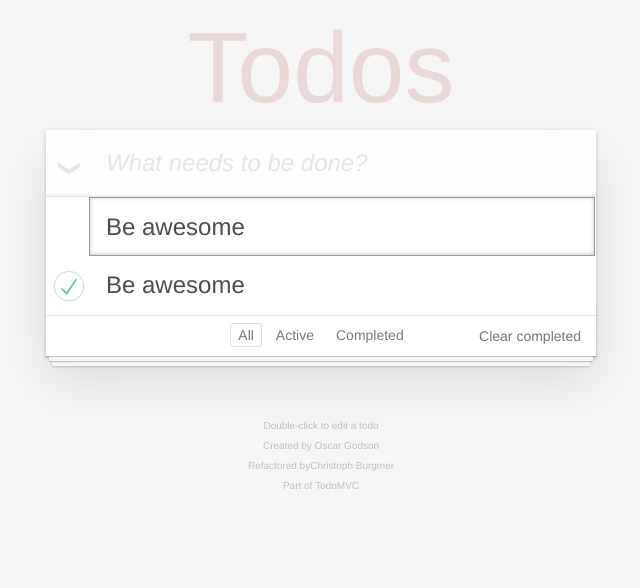
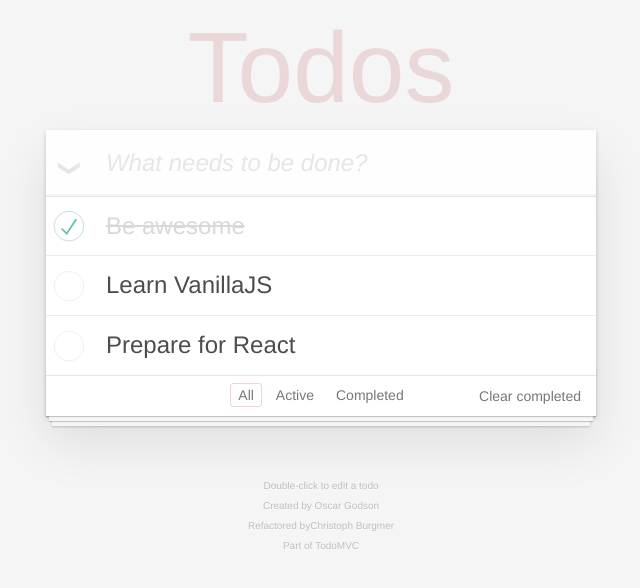
Before and after one commit to SzBor/React-Todo-App, a React (Create React App) app: page / in a window 1280 px wide. Shown: the top 588 px of the page, without its empty margins (319-959 px from the left). Built offline with nearby package versions, Linux system fonts and the light colour scheme.

Commit message:
added basic json file and rendered it with usage of map

```diff
--- /dev/null
+++ b/src/TaskListItem.js
@@ -0,0 +1,14 @@
+import React from "react";
+
+const TaskListItem = props => (
+  <li className={props.isDone ? "completed" : props.isEditing ? "editing" : ""}>
+    <div className="view">
+      <input className="toggle" type="checkbox" defaultChecked={props.isDone} />
+      <label>{props.taskTitle}</label>
+      <button className="destroy" />
+    </div>
+    <input className="edit" defaultValue={props.taskTitle} />
+  </li>
+);
+
+export default TaskListItem;
--- a/src/Todo.js
+++ b/src/Todo.js
@@ -1,6 +1,10 @@
 import React, { Component } from "react";
 import AddTaskForm from "./AddTaskForm";
 import Footer from "./Footer";
+import TaskListItem from "./TaskListItem";
+import data from "./tasks.json";
+
+console.log(data);
 
 class Todo extends Component {
   render() {
@@ -15,23 +19,13 @@ class Todo extends Component {
             <input id="toggle-all" className="toggle-all" type="checkbox" />
             <label htmlFor="toggle-all">Mark all as complete</label>
             <ul className="todo-list">
-              <li className="editing">
-                <div className="view">
-                  <input className="toggle" type="checkbox" defaultChecked />
-                  <label>Be awesome</label>
-                  <button className="destroy" />
-                </div>
-                <input className="edit" defaultValue="Be awesome" />
-              </li>
-
-              <li className="">
-                <div className="view">
-                  <input className="toggle" type="checkbox" defaultChecked />
-                  <label>Be awesome</label>
-                  <button className="destroy" />
-                </div>
-                <input className="edit" defaultValue="Be awesome" />
-              </li>
+              {data.tasks.map(task => (
+                <TaskListItem
+                  isEditing={false}
+                  taskTitle={task.title}
+                  isDone={task.isDone}
+                />
+              ))}
             </ul>
           </section>
           <footer className="footer">
--- /dev/null
+++ b/src/tasks.json
@@ -0,0 +1,19 @@
+{
+    "tasks": [
+      {
+        "id": 1,
+        "title": "Be awesome",
+        "isDone": true
+      },
+      {
+        "id": 2,
+        "title": "Learn VanillaJS",
+        "isDone": false
+      },
+      {
+        "id": 3,
+        "title": "Prepare for React",
+        "isDone": false
+      }
+    ]
+  }
```
